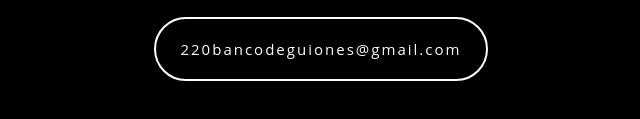
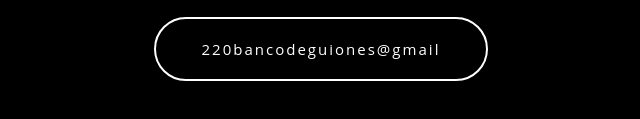
Before and after one commit to ricardo-3/https---github.com-ricardo-3-Germ-n-Loza, a plain HTML site: page index.html in a window 1280 px wide. Shown: the part 1301-1420 px from the top of the page, 319-959 px from the left. Drawn offline with Linux system fonts and the light colour scheme.

Commit message:
cambios correo

```diff
--- a/index.html
+++ b/index.html
@@ -44,7 +44,7 @@
             <a href="https://www.youtube.com/watch?v=axOqk4gzpGg" class="links">Ricardo Vilca</a><br>
         <h2 class="header">CONTACTO & EMAIL</h2>
         <a href="https://www.linkedin.com/in/germ%C3%A1n-loza-23561008/" target="_blank" class="links">Linkedin</a>
-        <a href="mailto:220bancodeguiones@gmail.com" target="_blank" class="links">220bancodeguiones@gmail.com</a>
+        <a href="mailto:220bancodeguiones@gmail.com" target="_blank" class="links"> 220bancodeguiones@gmail</a>
 
 
         <!--<h2 class="header">✨ LECTURES + LABS ✨</h2>
```
